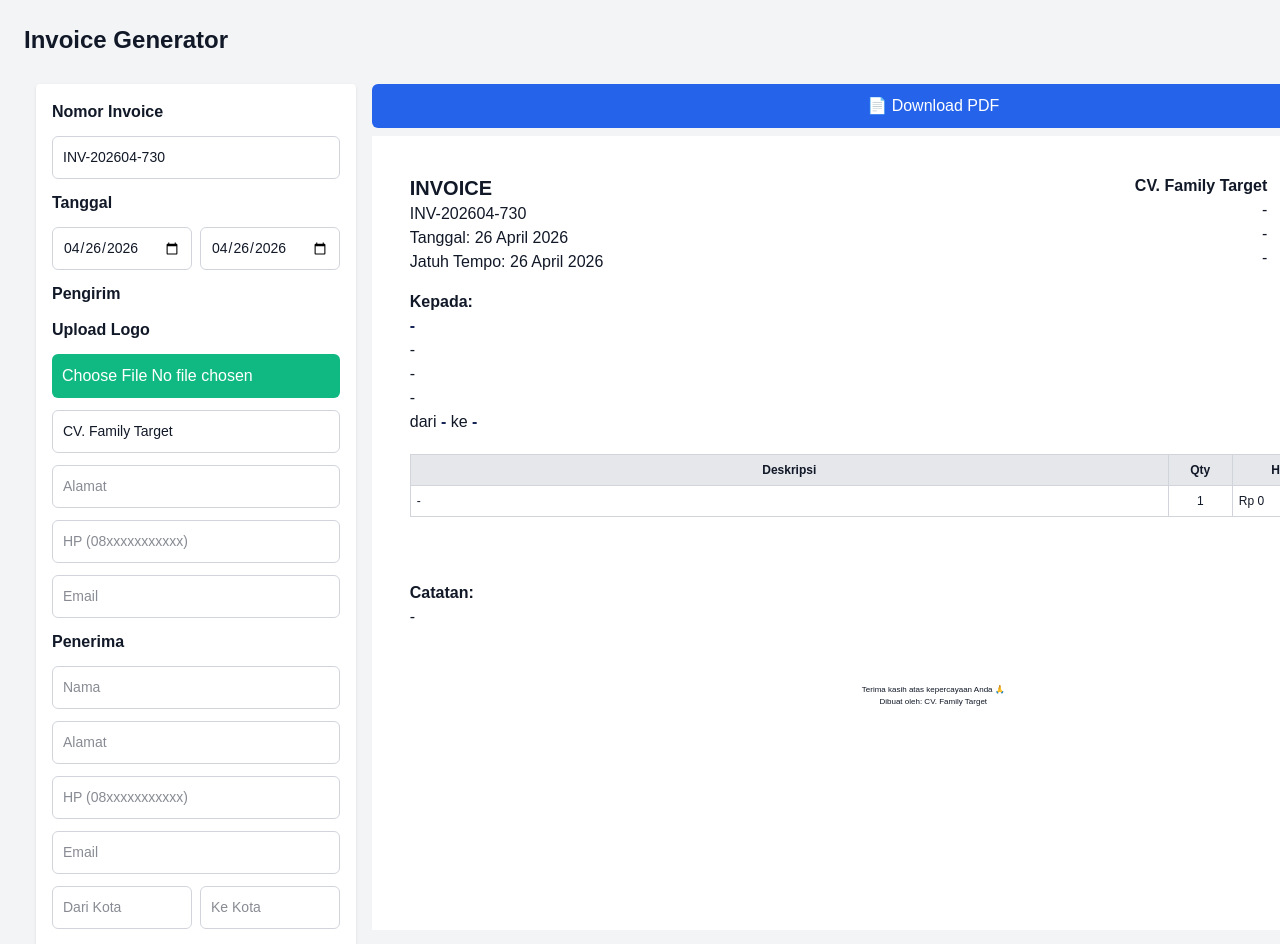
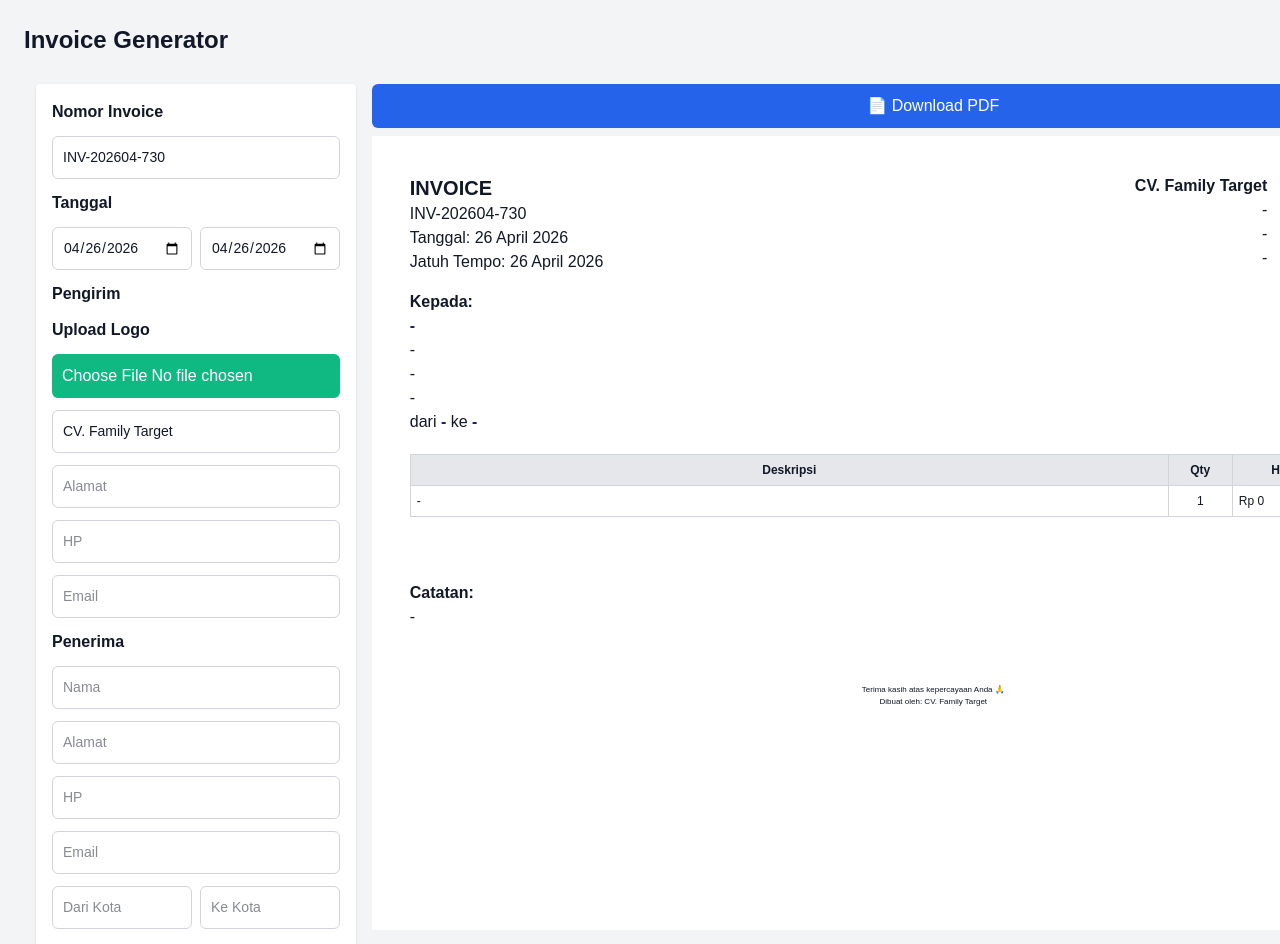
Before and after one commit to rahmatfantastik07/invoice-app, a Next.js app: page / in a window 1280 px wide. Shown: the top 944 px of the page. Built offline with nearby package versions, Linux system fonts and the light colour scheme.

Commit message:
Update InvoiceForm.tsx

```diff
--- a/app/components/InvoiceForm.tsx
+++ b/app/components/InvoiceForm.tsx
@@ -72,20 +72,7 @@ export default function InvoiceForm() {
     reader.readAsDataURL(file);
   };
 
-  const validatePhone = (value: string) => {
-  // hanya angka
-  const clean = value.replace(/\D/g, "");
 
-  // harus diawali 62
-  if (!clean.startsWith("62")) return false;
-
-  // maksimal 13 digit
-  if (clean.length > 12) return false;
-
-  return true;
-};
-
-const [errors, setErrors] = useState<any>({});
 
   return (
     <div className="grid md:grid-cols-2 gap-6 max-w-350">
@@ -157,27 +144,14 @@ const [errors, setErrors] = useState<any>({});
         />
         <input
           className="input"
-  placeholder="HP (08xxxxxxxxxxx)"
-  value={data.from.phone}
-  onChange={(e) => {
-    const value = e.target.value.replace(/\D/g, "");
+          placeholder="HP"
+          onChange={(e) =>
             setData({
               ...data,
-      from: { ...data.from, phone: value },
-    });
-
-    setErrors({
-      ...errors,
-      fromPhone: validatePhone(value) ? "" : "Format harus 08 dan max 12 digit",
-    });
-  }}
+              from: { ...data.from, phone: e.target.value },
+            })
+          }
         />
-
-{errors.fromPhone && (
-  <p style={{ color: "red", fontSize: "12px" }}>
-    {errors.fromPhone}
-  </p>
-)}
         <input
           className="input"
           placeholder="Email"
@@ -213,27 +187,14 @@ const [errors, setErrors] = useState<any>({});
         />
         <input
           className="input"
-  placeholder="HP (08xxxxxxxxxxx)"
-  value={data.from.phone}
-  onChange={(e) => {
-    const value = e.target.value.replace(/\D/g, "");
+          placeholder="HP"
+          onChange={(e) =>
             setData({
               ...data,
-      from: { ...data.from, phone: value },
-    });
-
-    setErrors({
-      ...errors,
-      fromPhone: validatePhone(value) ? "" : "Format harus 08 dan max 12 digit",
-    });
-  }}
+              to: { ...data.to, phone: e.target.value },
+            })
+          }
         />
-
-{errors.fromPhone && (
-  <p style={{ color: "red", fontSize: "12px" }}>
-    {errors.fromPhone}
-  </p>
-)}
         <input
           className="input"
           placeholder="Email"
```
Lines whose indentation alone changed are shown as unchanged.
